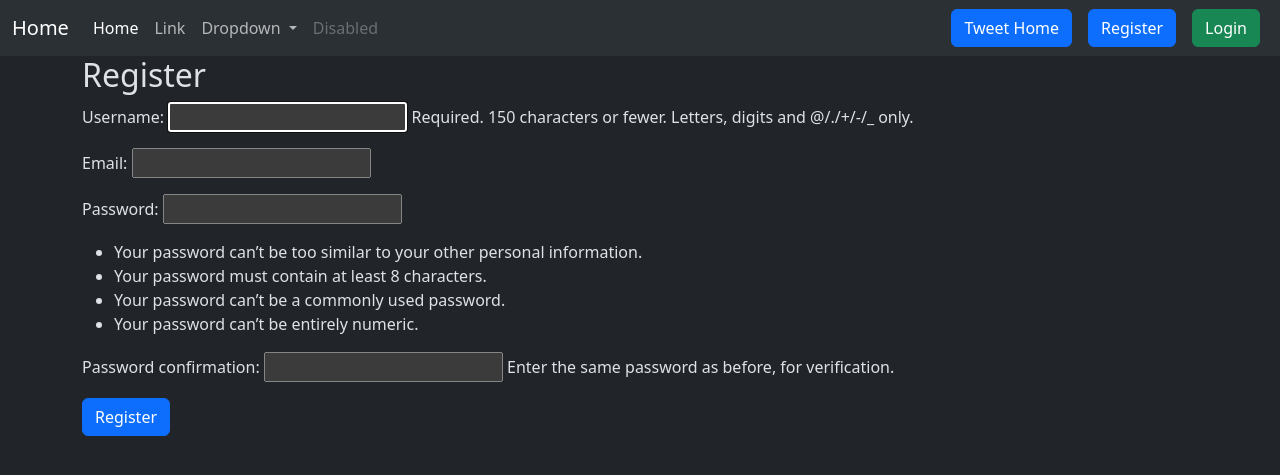
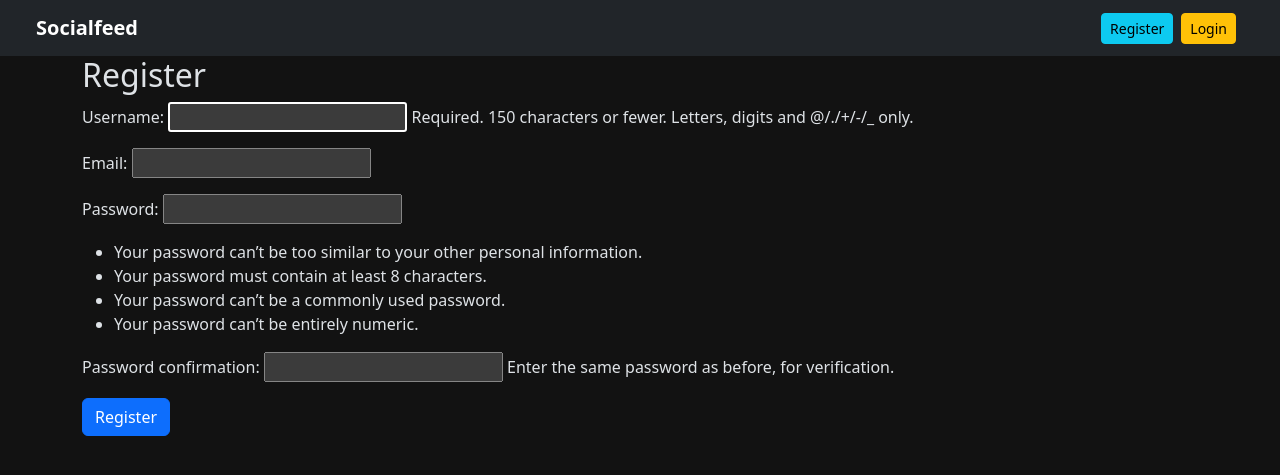
Before and after one commit to anirudhra-singh/socialfeed, a Django app: page /tweet/register/ in a window 1280 px wide. Shown: the top 475 px of the page. Run offline with Django 5.2, Linux system fonts and the light colour scheme.

Commit message:
ui improved navbar and layout

```diff
--- a/socialfeed/urls.py
+++ b/socialfeed/urls.py
@@ -19,8 +19,10 @@
 from django.conf import settings
 from django.conf.urls.static import static
 from django.contrib.auth.urls import views as auth_views
+from django.shortcuts import redirect
 
 urlpatterns = [
+    path('', lambda request: redirect('tweet_list')),
     path('admin/', admin.site.urls),
     path('tweet/', include('tweet.urls')),
     path('accounts/', include('django.contrib.auth.urls')),
--- a/templates/base/layout.html
+++ b/templates/base/layout.html
@@ -14,55 +14,41 @@
     </title>
 
 </head>
-<body >
-   <nav class="navbar navbar-expand-lg bg-body-tertiary">
+<body style="background-color:#121212;">
+   <nav class="navbar navbar-dark bg-dark px-4">
   <div class="container-fluid">
-    <a class="navbar-brand" href="{% url 'tweet_list' %}">Home</a>
-    <button class="navbar-toggler" type="button" data-bs-toggle="collapse" data-bs-target="#navbarSupportedContent" aria-controls="navbarSupportedContent" aria-expanded="false" aria-label="Toggle navigation">
-      <span class="navbar-toggler-icon"></span>
-    </button>
-    <div class="collapse navbar-collapse" id="navbarSupportedContent">
-      <ul class="navbar-nav me-auto mb-2 mb-lg-0">
-        <li class="nav-item">
-          <a class="nav-link active" aria-current="page" href="#">Home</a>
-        </li>
-        <li class="nav-item">
-          <a class="nav-link" href="#">Link</a>
-        </li>
-        <li class="nav-item dropdown">
-          <a class="nav-link dropdown-toggle" href="#" role="button" data-bs-toggle="dropdown" aria-expanded="false">
-            Dropdown
-          </a>
-          <ul class="dropdown-menu">
-            <li><a class="dropdown-item" href="#">Action</a></li>
-            <li><a class="dropdown-item" href="#">Another action</a></li>
-            <li><hr class="dropdown-divider"></li>
-            <li><a class="dropdown-item" href="#">Something else here</a></li>
-          </ul>
-        </li>
-        <li class="nav-item">
-          <a class="nav-link disabled" aria-disabled="true">Disabled</a>
-        </li>
-      </ul>
-      <!-- <form class="d-flex" role="search">
-        <input class="form-control me-2" type="search" placeholder="Search" aria-label="Search"/>
-        <button class="btn btn-outline-success" type="submit">Search</button>
-      </form> -->
-      <a href="{% url 'tweet_list' %}" class=" btn btn-primary mx-2 " > Tweet Home</a>
-      {% if user.is_authenticated %}
-      <form method = "post" action="{% url 'logout'%}">
+    <!-- left side navbar -->
+    <a class="navbar-brand fw-bold" href="{% url 'tweet_list' %}">
+      Socialfeed
+    </a>
+
+     <!-- Right side -->
+  <div class="d-flex align-items-center">
+     {% if user.is_authenticated %}
+     <a href="{% url 'tweet_list' %}" class="btn btn-primary btn-sm me-2">
+        Home </a>
+        <a href="{% url 'tweet_create' %}" class="btn btn-success btn-sm me-2">
+        Create
+      </a>
+
+      <form method = "post" action="{% url 'logout'%}" style="display:inline;">
         {%csrf_token%}
-        <button class ="btn btn-danger"
+        <button class ="btn btn-danger btn-sm"
         type ="submit" > Logout </button>
 
       </form>
 
-      {% else %}
-      <a href="{% url 'register'%}" class=" btn btn-primary mx-2 " > Register</a>
-      <a href="{% url 'login'%}" class=" btn btn-success mx-2 " >Login</a>
+     {% else %}
+
+      <a href="{% url 'register'%}" class=" btn btn-info btn-sm me-2 " >
+        Register
+      </a>
+
+      <a href="{% url 'login'%}" class=" btn btn-warning btn-sm me-2 " >
+        Login</a>
 
       {% endif %}
-    </div>
+
   </div>
 </nav>
    <div class="container">
@@ -71,6 +57,5 @@
     {% endblock %}
 
 
-   </div>
 </body>
 </html>
```
